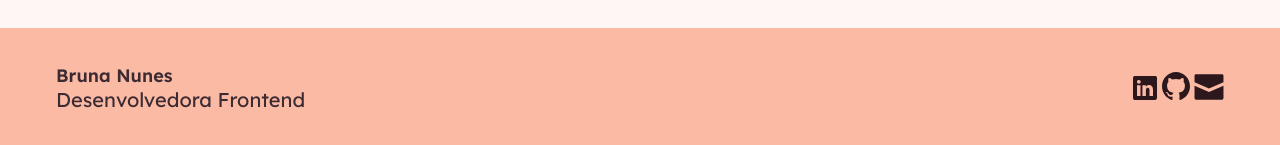
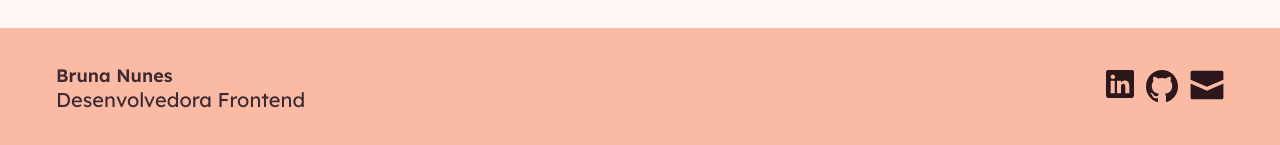
Before and after one commit to bruna-nunes/bruna-nunes.github.io, a website: page index.html in a window 1280 px wide. Shown: the part 2138-2283 px from the top of the page. Drawn offline with Linux system fonts and the light colour scheme.

Commit message:
improve: social icons footer

```diff
--- a/index.html
+++ b/index.html
@@ -129,13 +129,13 @@
             </p>
             <div class="socials">
                 <a href="https://www.linkedin.com/in/bruna-gnunes/" rel="noreferrer noopener" target="_blank">
-                    <img src="./resources/imgs/icons/icon-linkedin-light.svg" width="24" height="24" data-i18n='{ "key": "alt_linkedin", "typeKey": "alt" }' data-observable-mode="linkedin">
+                    <img src="./resources/imgs/icons/icon-linkedin-light.svg" width="28" height="28" data-i18n='{ "key": "alt_linkedin", "typeKey": "alt" }' data-observable-mode="linkedin">
                 </a>
                 <a href="https://github.com/bruna-nunes" rel="noreferrer noopener" target="_blank">
-                    <img src="./resources/imgs/icons/icon-github-light.svg"  width="28" height="28" data-i18n='{ "key": "alt_github", "typeKey": "alt" }' data-observable-mode="github">
+                    <img src="./resources/imgs/icons/icon-github-light.svg"  width="32" height="32" data-i18n='{ "key": "alt_github", "typeKey": "alt" }' data-observable-mode="github">
                 </a>
                 <a href="mailto:brunanunes997@gmail.com" rel="noreferrer noopener" target="_blank">
-                    <img src="./resources/imgs/icons/icon-email-light.svg" width="30" height="26" data-i18n='{ "key": "alt_email", "typeKey": "alt" }' data-observable-mode="email">
+                    <img src="./resources/imgs/icons/icon-email-light.svg" width="34" height="30" data-i18n='{ "key": "alt_email", "typeKey": "alt" }' data-observable-mode="email">
                 </a>
             </div>
         </div>
--- a/resources/scss/_footer.scss
+++ b/resources/scss/_footer.scss
@@ -44,8 +44,14 @@
             }
         }
 
-        .socials a {
-            text-decoration: none;
+        .socials {
+            display: flex;
+            gap: 12px;
+
+            a {
+                text-decoration: none;
+            }
+
 
             :hover {
                 transform: scale(1.1);
```
Also changed, not shown: resources/css/main.css.
